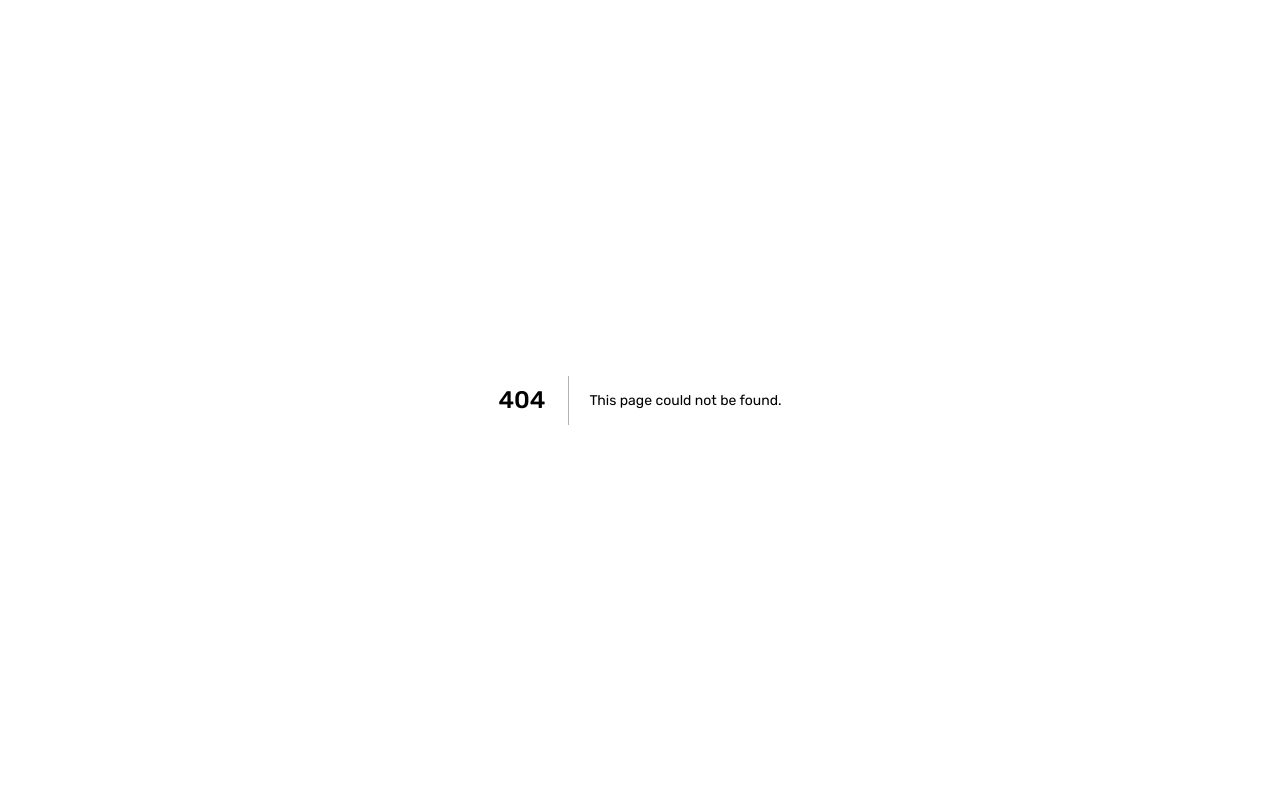
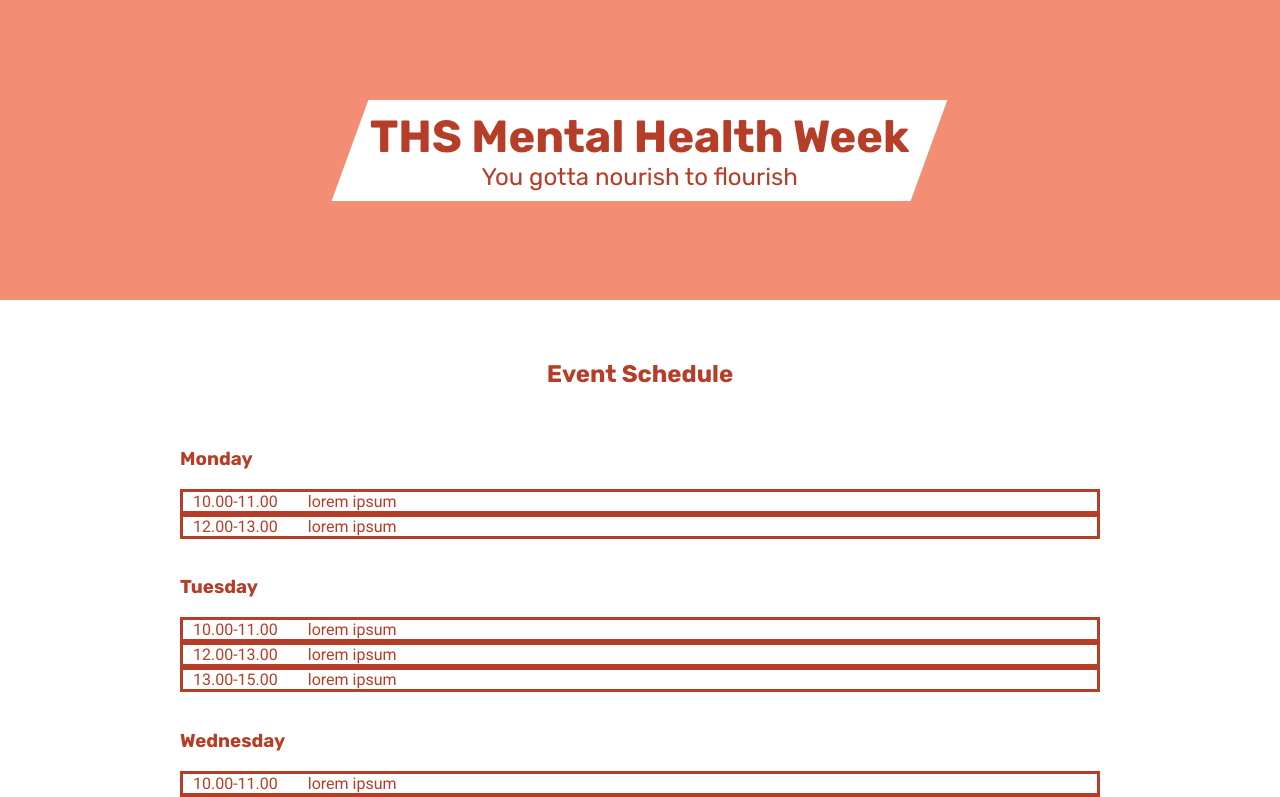
Before and after one commit to ths-mental-health-week/mental-health-week-webpage, a Next.js app: page /schedule in a window 1280 px wide. Before the commit this address had no page. Shown: the top 797 px of the page. Built offline with nearby package versions, Linux system fonts and the light colour scheme.

Commit message:
First version of schedule page

```diff
--- /dev/null
+++ b/pages/schedule.js
@@ -0,0 +1,99 @@
+import styled from 'styled-components'
+import Container from '../components/styles/Container'
+import Header from '../components/styles/Header'
+import Footer from '../components/Footer'
+
+const Content = styled.main`
+	background-color: ${({ theme }) => theme.colors.white};
+	color: ${({ theme }) => theme.colors.secondary};
+	margin-bottom: 100px;
+`
+
+const Introduction = styled.div`
+	margin-top: 60px;
+
+	h2 {
+		text-align: center;
+	}
+`
+
+const Schedule = styled.div`
+	margin-top: 60px;
+
+	h2 {
+		text-align: center;
+	}
+`
+
+const ScheduleEventItem = ({ event, eindex }) => (
+	<div key={eindex} style={{ borderStyle: 'solid' }}>
+		<span style={{ marginLeft: '10px' }}>{event.time}</span>
+		<span style={{ marginLeft: '30px' }}>{event.desc}</span>
+	</div>
+)
+
+const ScheduleDayItem = ({ day, dindex }) => (
+	<div key={dindex}>
+		<h3>{day.date}</h3>
+
+		{day.events.map((event, eindex) => (
+			<ScheduleEventItem event={event} eindex={eindex} />
+		))}
+
+		<br />
+	</div>
+)
+
+function getSchedule() {
+	const scheduleData = [
+		{
+			date: 'Monday',
+			events: [
+				{ time: '10.00-11.00', desc: 'lorem ipsum' },
+				{ time: '12.00-13.00', desc: 'lorem ipsum' }
+			]
+		},
+		{
+			date: 'Tuesday',
+			events: [
+				{ time: '10.00-11.00', desc: 'lorem ipsum' },
+				{ time: '12.00-13.00', desc: 'lorem ipsum' },
+				{ time: '13.00-15.00', desc: 'lorem ipsum' }
+			]
+		},
+		{
+			date: 'Wednesday',
+			events: [
+				{ time: '10.00-11.00', desc: 'lorem ipsum' },
+				{ time: '12.00-13.00', desc: 'lorem ipsum' }
+			]
+		}
+	]
+
+	return (
+		<Schedule>
+			{scheduleData.map((day, dindex) => (
+				<ScheduleDayItem day={day} dindex={dindex} />
+			))}
+		</Schedule>
+	)
+}
+
+export default () => (
+	<>
+		<Header
+			title="THS Mental Health Week"
+			secondaryTitle="You gotta nourish to flourish"
+		/>
+		<Content>
+			<Container>
+				<Introduction>
+					<h2>Event Schedule</h2>
+				</Introduction>
+
+				{getSchedule()}
+			</Container>
+		</Content>
+		<Footer />
+	</>
+)
```
